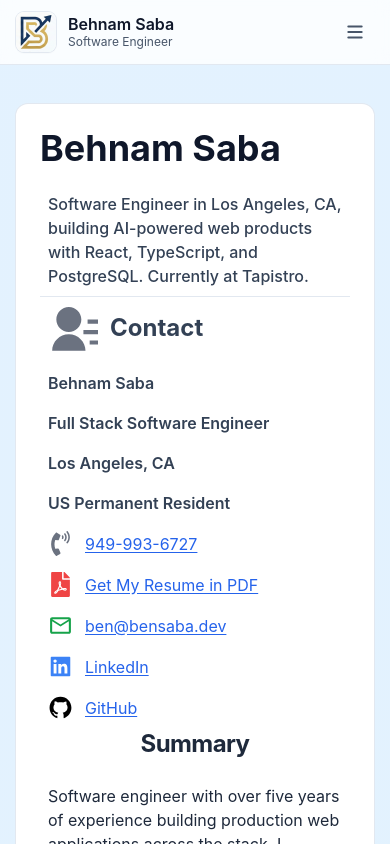
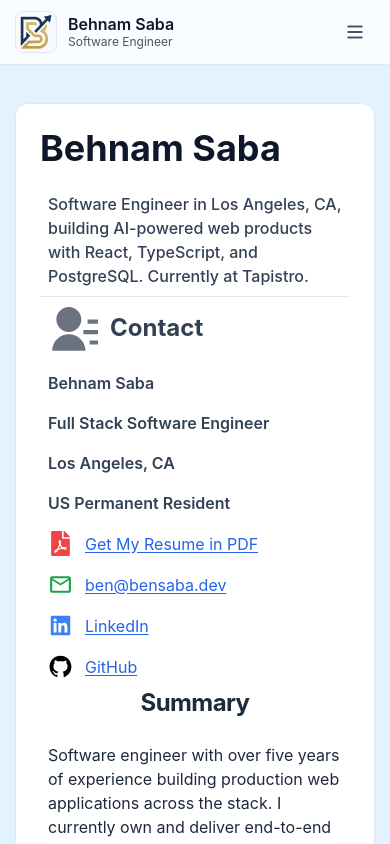
Before and after one commit to behnamsaba/resume, a React (Vite) app: page / in a window 390 px wide. Shown: the top 844 px of the page. Built offline with nearby package versions, Linux system fonts and the light colour scheme; the HTML template or start-up script is replaced by a standard one.

Commit message:
Remove phone number from portfolio site

```diff
--- a/src/analytics.js
+++ b/src/analytics.js
@@ -6,7 +6,6 @@
 export const EVENTS = {
   resumePdf: 'resume-pdf-click',
   email: 'email-click',
-  phone: 'phone-click',
   linkedin: 'linkedin-click',
   github: 'github-click',
   projectLink: 'project-link-click',
--- a/src/data/contact.js
+++ b/src/data/contact.js
@@ -1,7 +1,7 @@
 import { AiFillLinkedin, AiOutlineGithub } from 'react-icons/ai';
 import { MdOutlineMailOutline } from 'react-icons/md';
 import { RiContactsFill } from 'react-icons/ri';
-import { FaPhoneVolume, FaFilePdf } from 'react-icons/fa';
+import { FaFilePdf } from 'react-icons/fa';
 import { EVENTS } from '../analytics';
 
 // Centralized contact info
@@ -11,7 +11,6 @@ const contactInfo = [
   { text: 'Full Stack Software Engineer' },
   { text: 'Los Angeles, CA' },
   { text: 'US Permanent Resident' },
-  { icon: FaPhoneVolume, size: 25, text: '949-993-6727', link: 'tel:+19499936727', event: EVENTS.phone },
   {
     icon: FaFilePdf,
     size: 25,
```
